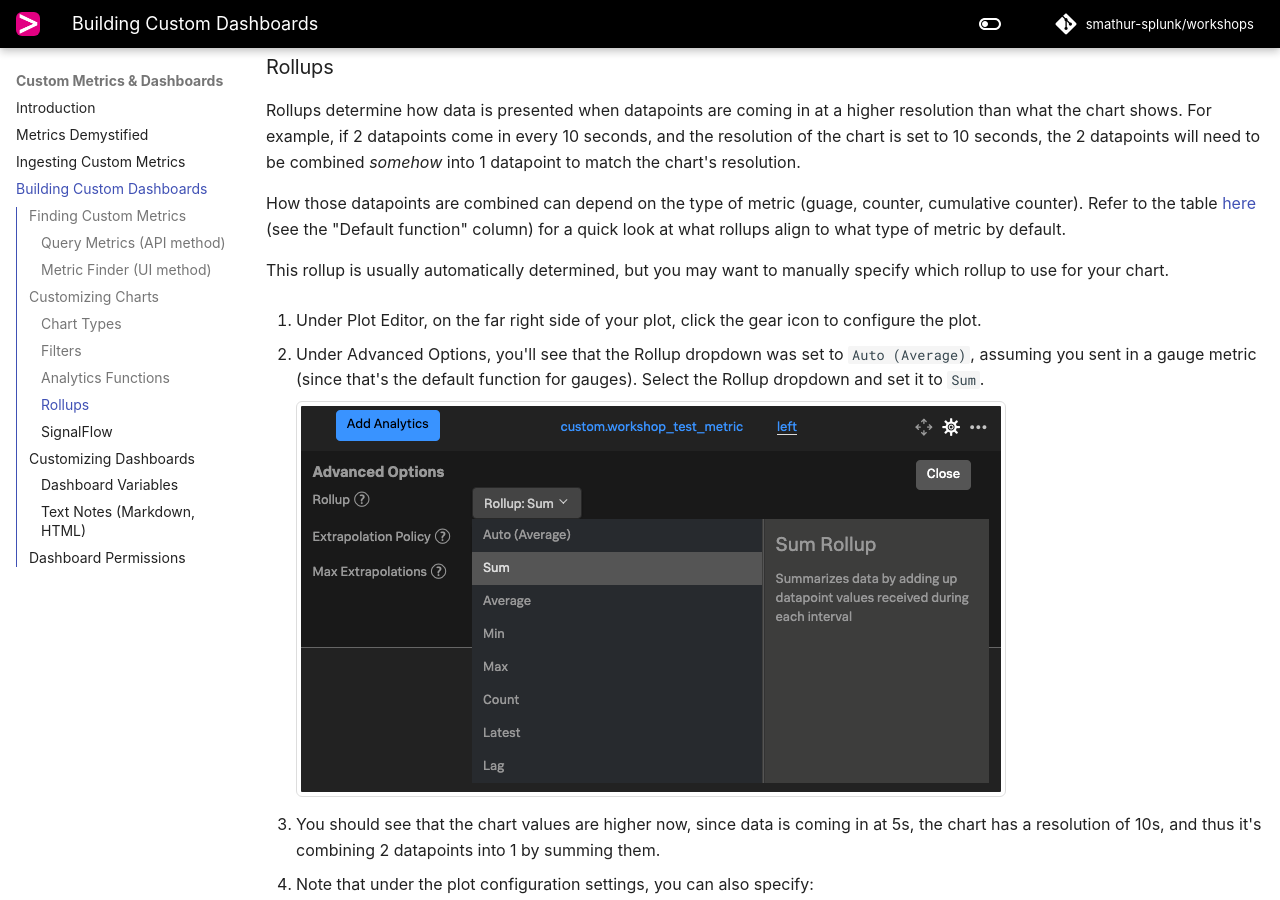
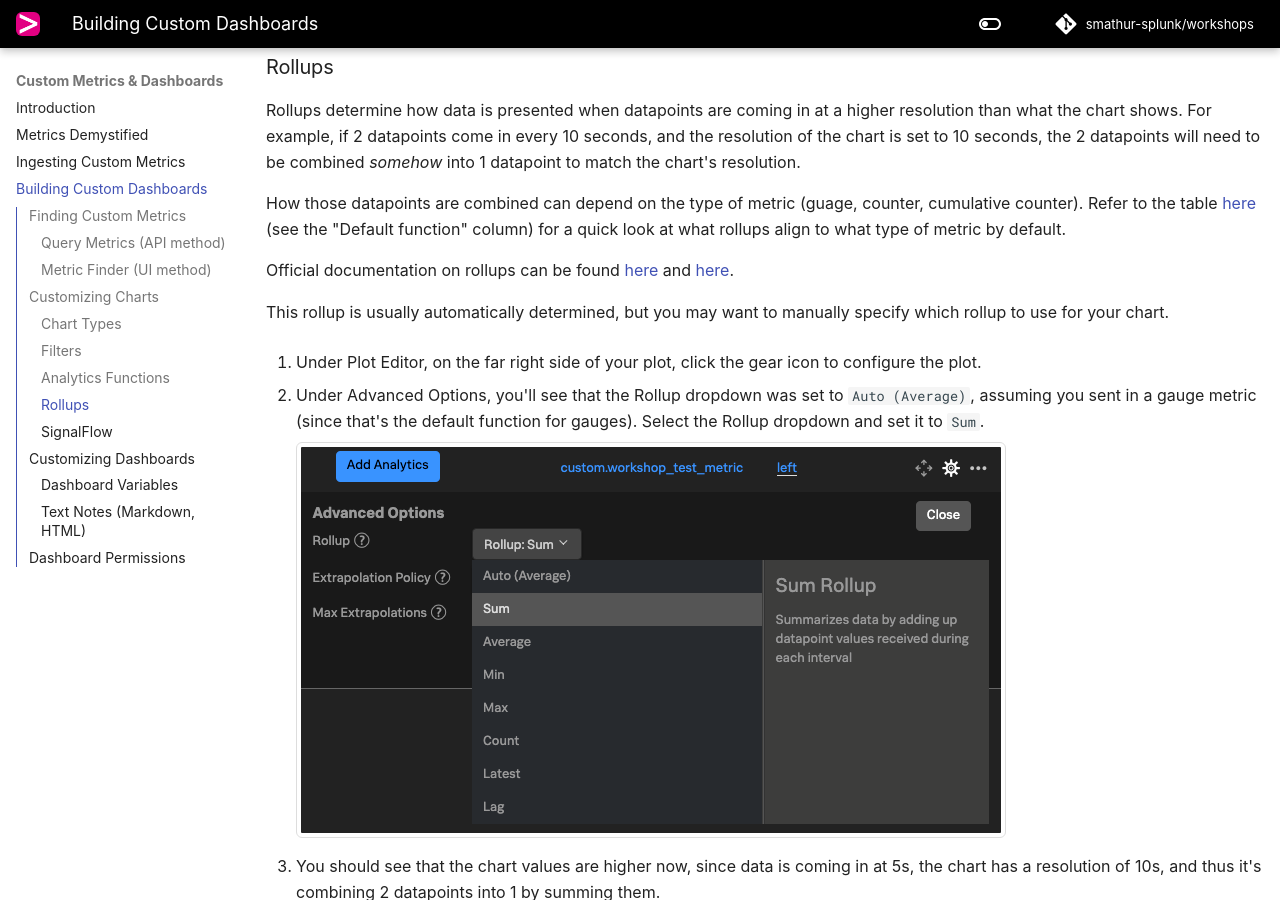
Before and after one commit to smathur-splunk/workshops, an MkDocs documentation site: the page built from docs/custom_dash.md, in a window 1280 px wide and 900 px high, scrolled down 7982 px. Built offline with MkDocs 1.6.1 and Material for MkDocs 9.7.7, drawn with Linux system fonts in a browser that asks for light colours; some web fonts are replaced; comment, search, counter and statistics services are not loaded; the version menu is left out.

Commit message:
Add links to docs on rollups

```diff
--- a/docs/custom_dash.md
+++ b/docs/custom_dash.md
@@ -158,6 +158,8 @@
 
 How those datapoints are combined can depend on the type of metric (guage, counter, cumulative counter). Refer to the table [here](https://smathur-splunk.github.io/workshops/custom_metr_expl/#whats-the-difference-between-a-gauge-and-a-counter) (see the "Default function" column) for a quick look at what rollups align to what type of metric by default.
 
+Official documentation on rollups can be found [here](https://docs.splunk.com/observability/data-visualization/charts/data-resolution-and-rollups.html) and [here](https://docs.splunk.com/observability/infrastructure/retention.html#rollups-resolution-and-data-retention-policies).
+
 This rollup is usually automatically determined, but you may want to manually specify which rollup to use for your chart.
 
 1. Under Plot Editor, on the far right side of your plot, click the gear icon to configure the plot.
```
